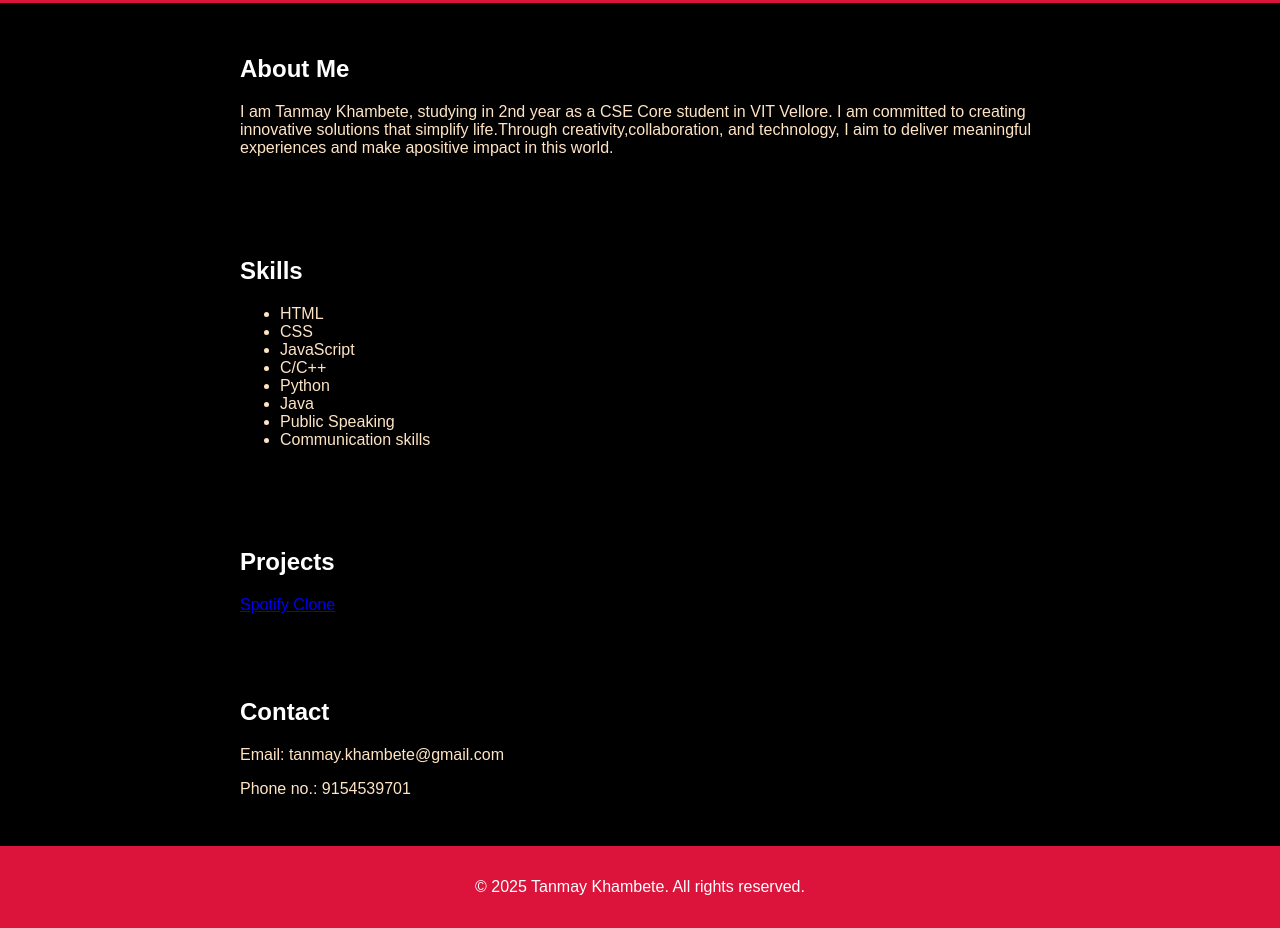
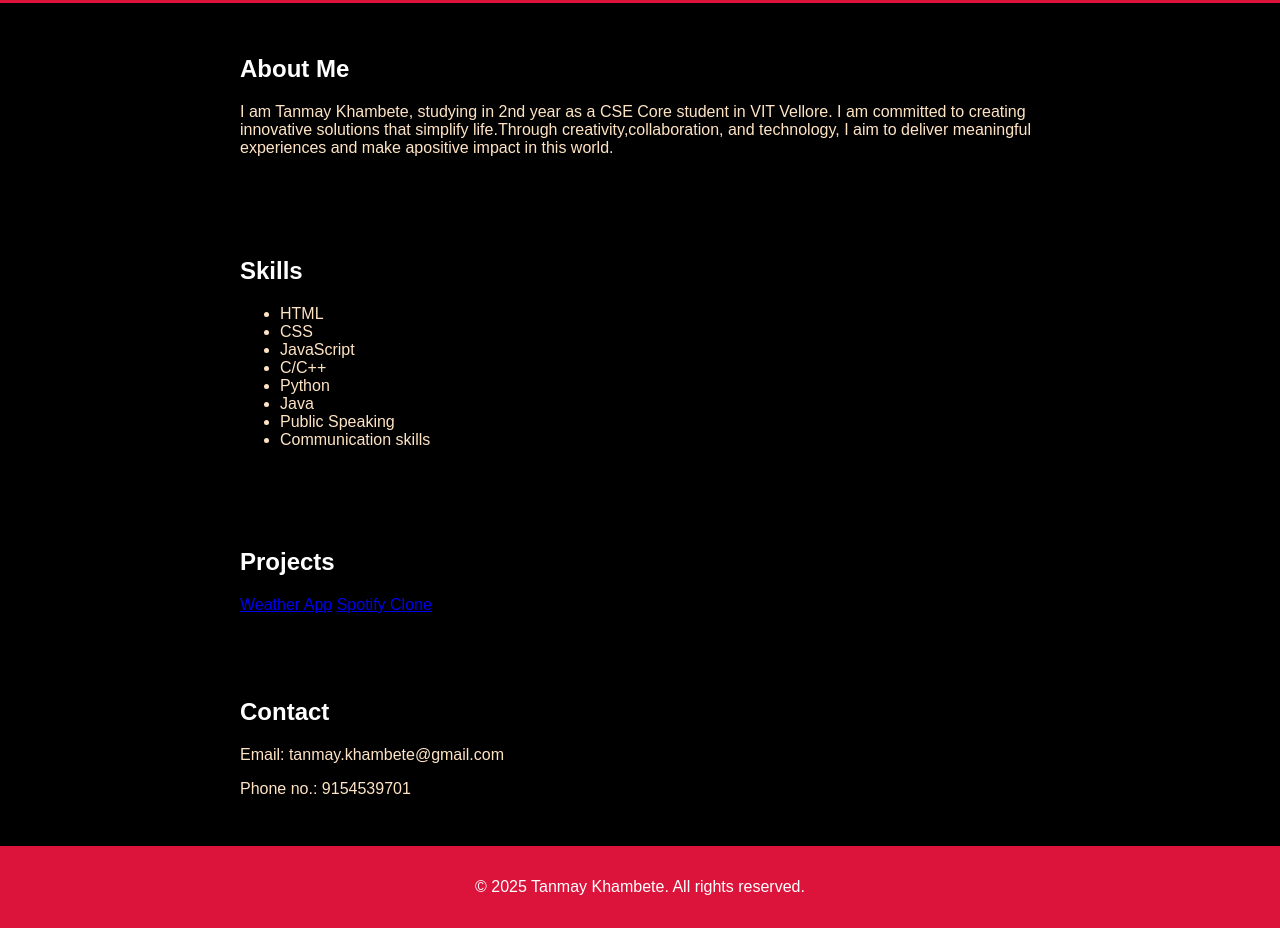
Before and after one commit to TanmayK777/23BCE0498_DA1, a plain HTML site: page index.html in a window 1280 px wide. Shown: the part 353-1281 px from the top of the page. Drawn offline with Linux system fonts and the light colour scheme.

Commit message:
Update index.html

```diff
--- a/index.html
+++ b/index.html
@@ -92,6 +92,7 @@
 
   <section id="projects">
     <h2>Projects</h2>
+    <a href="https://tanmayk777.github.io/23BCE0498_Mini_Project/">Weather App</a>
     <a href="https://tanmayk777.github.io/23BCE0498_DA2/">Spotify Clone</a>
   </section>
 
```
